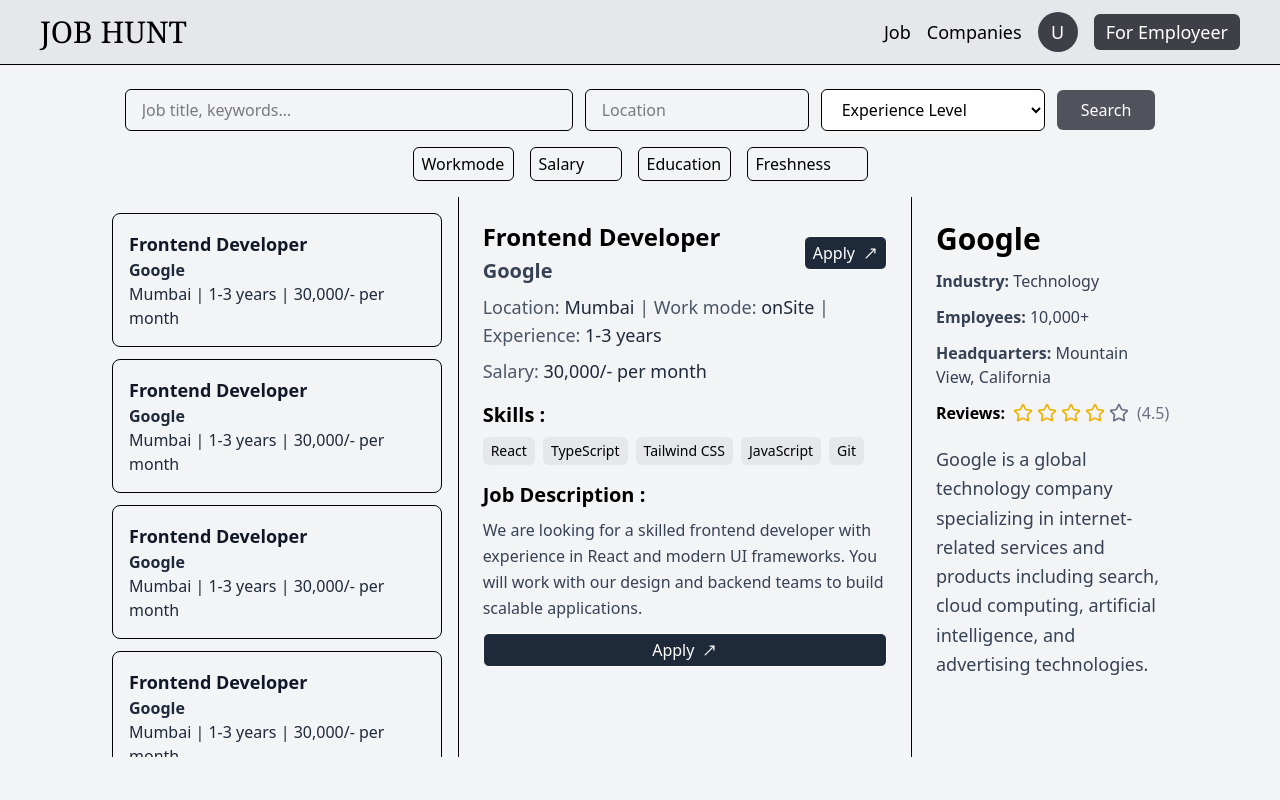
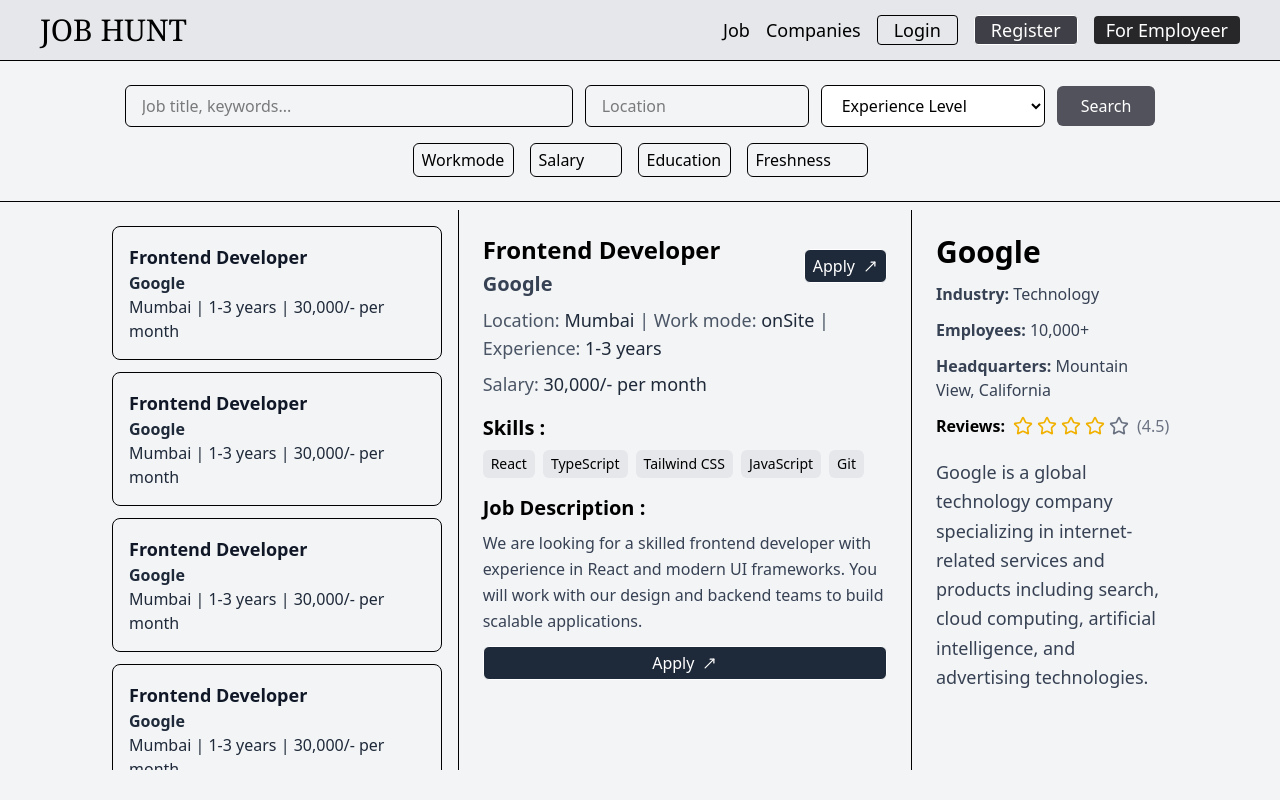
Before and after one commit to devrajsawant/JobHunt-frontend, a Next.js app: page /feed in a window 1280 px wide. Built offline with nearby package versions, Linux system fonts and the light colour scheme.

Commit message:
added border bottom and some spacing for the filter and search bar and the feed

```diff
--- a/app/(routes)/feed/page.tsx
+++ b/app/(routes)/feed/page.tsx
@@ -7,8 +7,10 @@
   return (
     <>
       <Navbar />
-      <GlobalSearchBar />
-      <GlobalFilters />
+      <div className="mb-2 border-b pb-2">
+        <GlobalSearchBar />
+        <GlobalFilters />
+      </div>
       <MainFeed />
     </>
   );
--- a/app/components/navbar.tsx
+++ b/app/components/navbar.tsx
@@ -4,7 +4,7 @@
 import { useState } from "react";
 
 const Navbar = () => {
-  const isLoggedIn = true; // dummy variable for now
+  const isLoggedIn = false; // dummy variable for now
   const [open, setOpen] = useState(false);
   const [employeeDropdownOpen, setEmployeeDropdownOpen] = useState(false);
 
@@ -63,7 +63,7 @@
           {/* Avatar */}
           <button
             onClick={() => setEmployeeDropdownOpen(!employeeDropdownOpen)}
-            className="bg-zinc-700 px-3 py-1 rounded-md text-white flex items-center justify-center"
+            className="bg-zinc-800 px-3 rounded-sm text-white flex items-center justify-center"
           >
             For Employeer
           </button>
```
